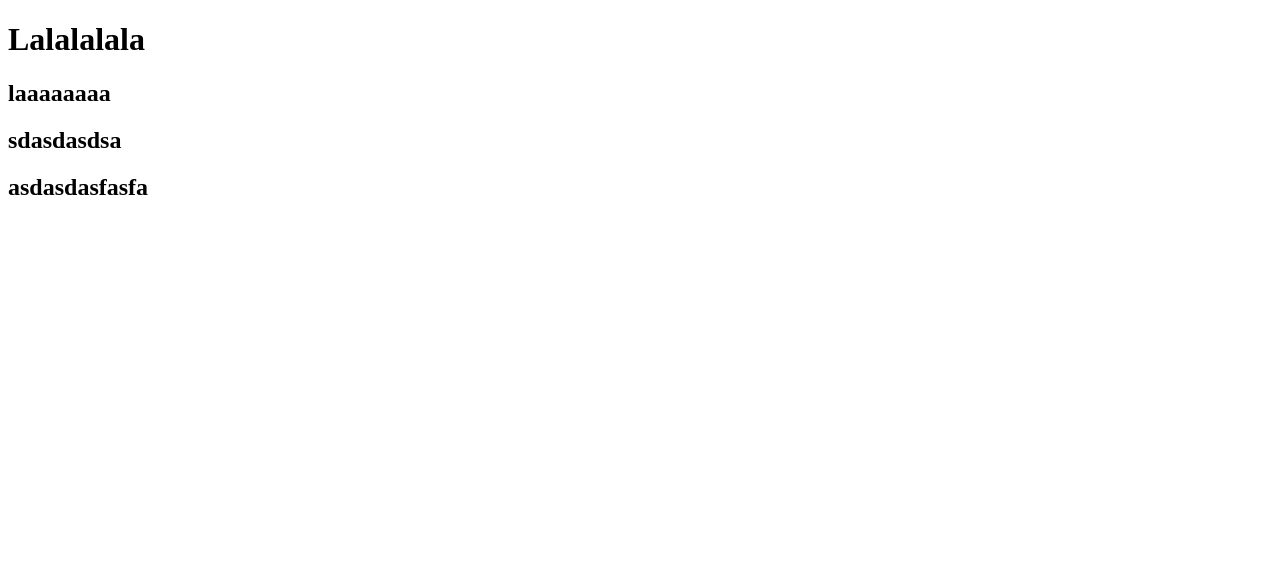
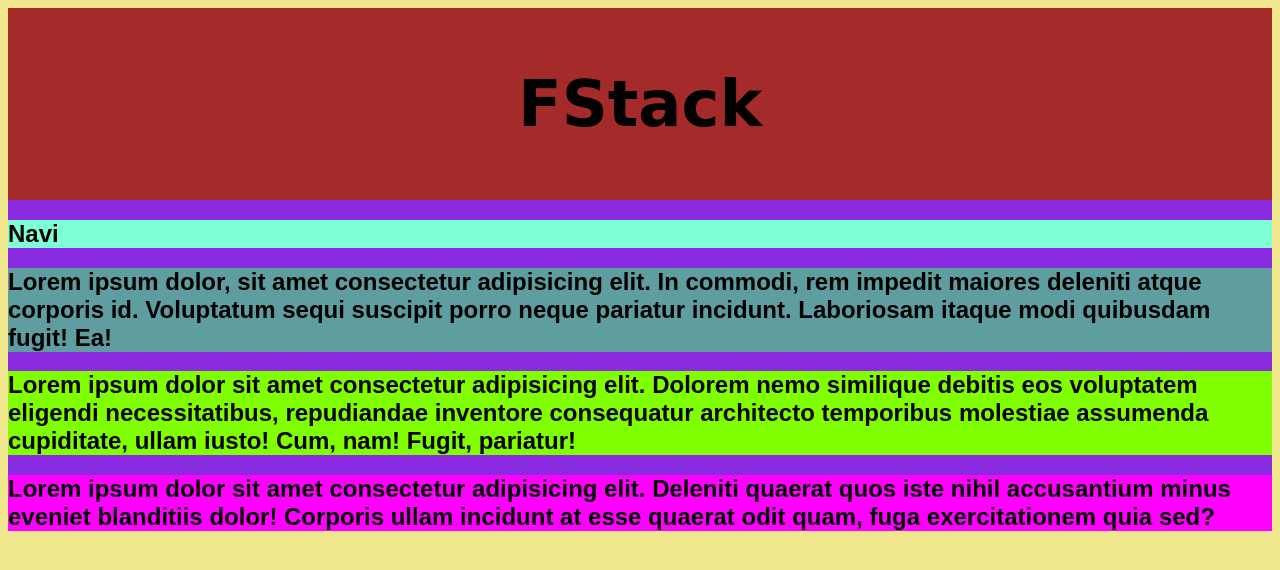
Before and after one commit to LopesRM/fstack, a plain HTML site: page index.html in a window 1280 px wide. Drawn offline with Linux system fonts and the light colour scheme.

Commit message:
patch 0.0.01

```diff
--- /dev/null
+++ b/css/layout.css
@@ -0,0 +1,37 @@
+<style>
+  @import url('https://fonts.googleapis.com/css2?family=Aguafina+Script&display=swap');
+</style>
+*{
+    box-sizing: border-box;
+}
+html {
+    background-color: khaki;
+    font-family: Arial, Helvetica, sans-serif;
+}
+body{
+    background-color: blueviolet;
+}
+header{
+    background-color: brown;
+    padding: 1rem;
+    font-family: 'Aguafina Script', cursive;
+    text-align: center;
+    font-size: 2rem;
+
+}
+
+nav{
+    background-color: aquamarine;
+}
+
+article{
+    background-color: cadetblue;
+}
+
+section{
+    background-color: chartreuse;
+}
+
+footer{
+    background-color: fuchsia;
+}
--- a/index.html
+++ b/index.html
@@ -1,13 +1,26 @@
 <!DOCTYPE html>
-<html lang="en">
+<html lang="pt-br">
 <head>
     <meta charset="UTF-8">
     <meta name="viewport" content="width=device-width, initial-scale=1.0">
-    <title>Document</title>
+    <title>FStack</title>
+    <link rel="stylesheet" href="css/layout.css">
 </head>
 <body>
-    <h1>Lalalalala</h1>
-    <h2>laaaaaaaa</h2>
-    <h2>sdasdasdsa</h2><h2>asdasdasfasfa</h2>
+    <header>
+        <h1>FStack</h1>
+    </header>
+    <nav>
+        <h2>Navi</h2>
+    </nav>
+    <article>
+        <h2>Lorem ipsum dolor, sit amet consectetur adipisicing elit. In commodi, rem impedit maiores deleniti atque corporis id. Voluptatum sequi suscipit porro neque pariatur incidunt. Laboriosam itaque modi quibusdam fugit! Ea!</h2>
+    </article>
+    <section>
+        <h2>Lorem ipsum dolor sit amet consectetur adipisicing elit. Dolorem nemo similique debitis eos voluptatem eligendi necessitatibus, repudiandae inventore consequatur architecto temporibus molestiae assumenda cupiditate, ullam iusto! Cum, nam! Fugit, pariatur!</h2>
+    </section>
+    <footer>
+        <h2>Lorem ipsum dolor sit amet consectetur adipisicing elit. Deleniti quaerat quos iste nihil accusantium minus eveniet blanditiis dolor! Corporis ullam incidunt at esse quaerat odit quam, fuga exercitationem quia sed?</h2>
+    </footer>
 </body>
 </html>
```
Also changed, not shown: 1 other file.
